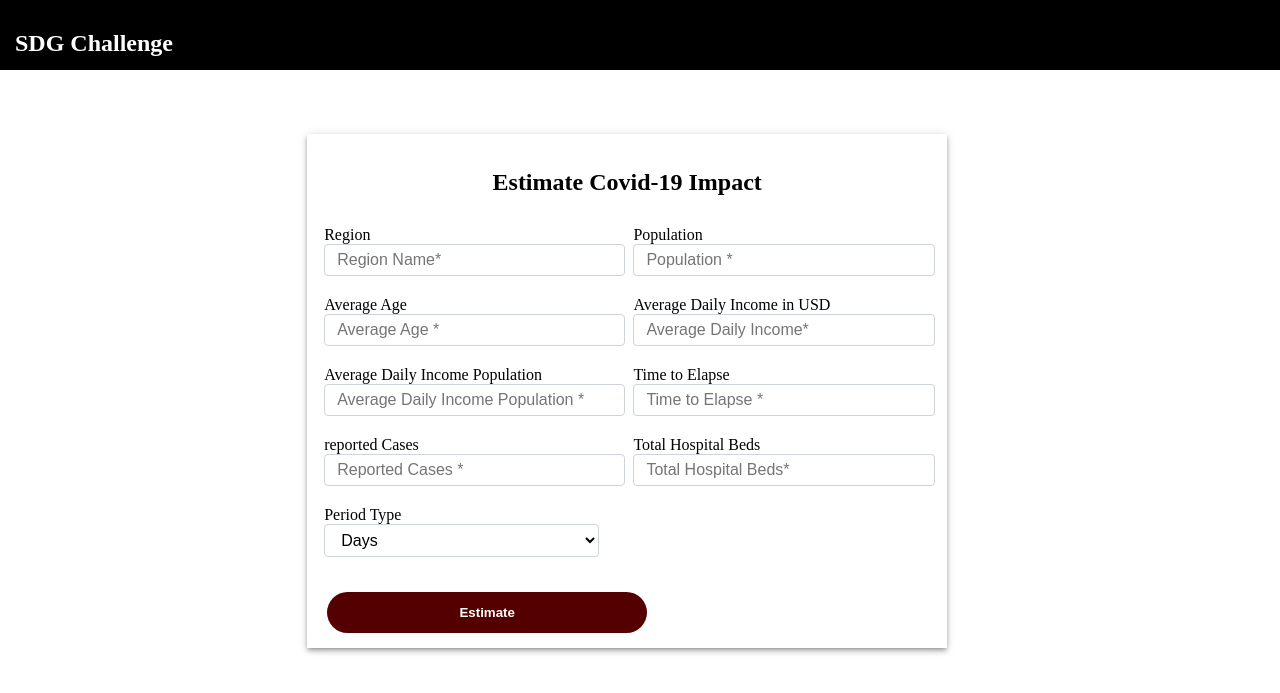
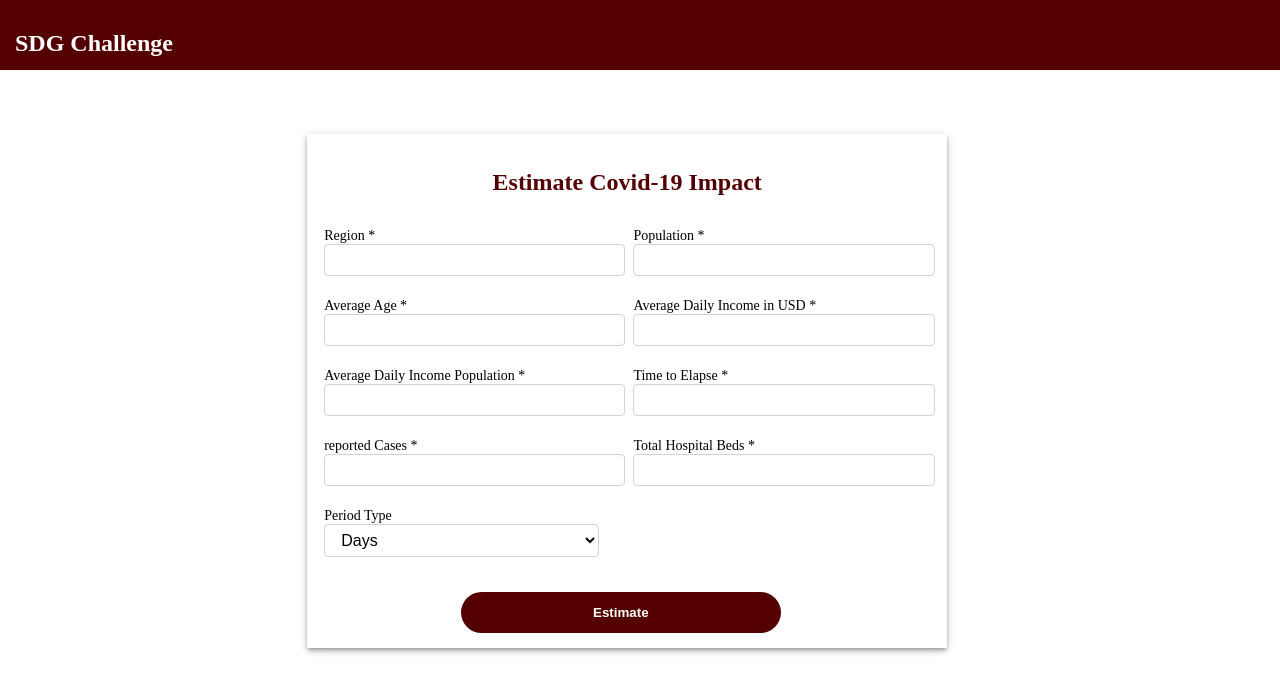
Before and after one commit to Odinaryman/sdg-challenge, a PHP site: page /src/index.html in a window 1280 px wide. Shown: the top 693 px of the page. Run offline with PHP 8.4, Linux system fonts and the light colour scheme.

Commit message:
challenge 4 lighthouse error rectified1

```diff
--- a/src/estimator.php
+++ b/src/estimator.php
@@ -28,7 +28,5 @@ function covid19ImpactEstimator($data)
     $data1['severeImpact']['casesForVentilatorsByRequestedTime']=trunc($data1['severeImpact']['infectionsByRequestedTime']*0.02);
     $data1['impact']['dollarsInFlight']=trunc(($data1['impact']['infectionsByRequestedTime']*$data['region']['avgDailyIncomePopulation']*$data['region']['avgDailyIncomeInUSD'])/$days);
     $data1['severeImpact']['dollarsInFlight']=trunc(($data1['severeImpact']['infectionsByRequestedTime']*$data['region']['avgDailyIncomePopulation']*$data['region']['avgDailyIncomeInUSD'])/$days);
-    return json_encode($data1);
+    return $data1;
 }
-
-echo covid19ImpactEstimator($data);
--- a/src/index.css
+++ b/src/index.css
@@ -10,7 +10,7 @@ body{
     height: auto;
 }
 nav{
-    background-color: black;
+    background-color: #550000;
     height: 50px;
     padding: 10px 15px;
     width: 100%;
@@ -29,6 +29,7 @@ nav h2{
 }
 .main h2{
     text-align: center;
+    color: #550000;
 }
 section{
     float: left;
@@ -84,7 +85,10 @@ section{
     width: 50%;
     cursor: pointer;
     text-align: center;
-    margin-left: 20px;
+    margin-left: 24%;
+}
+label{
+    font-size: 14px;
 }
 
 
--- a/src/index.html
+++ b/src/index.html
@@ -19,36 +19,36 @@
             <h2>Estimate Covid-19 Impact</h2>
             <form action="javascript:;" id="estimator" role="form">
                <div class="form-div-2">
-                   <label for="region">Region</label>
-                   <input id="region" type="text" name="region" placeholder="Region Name*" required data-region="region" value="">
+                   <label for="region">Region *</label>
+                   <input id="region" type="text" name="region" required data-region="region" value="">
                </div>
                 <div class="form-div-2">
-                    <label for="population">Population</label>
-                    <input type="text" placeholder="Population *" id="population" name="population" required data-population="population" value="" />
+                    <label for="population">Population *</label>
+                    <input type="text" id="population" name="population" required data-population="population" value="" />
                 </div>
                 <div class="form-div-2">
-                    <label for="avgAge">Average Age</label>
-                    <input type="text" placeholder="Average Age *" id="avgAge" name="avgAge" required data-average-age="avgAge" value="" />
+                    <label for="avgAge">Average Age *</label>
+                    <input type="text" id="avgAge" name="avgAge" required data-average-age="avgAge" value="" />
                 </div>
                 <div class="form-div-2">
-                    <label for="avgDailyIncomeInUSD">Average Daily Income in USD</label>
-                    <input type="text" placeholder="Average Daily Income*" id="avgDailyIncomeInUSD" name="avgDailyIncomeInUSD" required data-population="avgDailyIncomeInUSD" value="" />
+                    <label for="avgDailyIncomeInUSD">Average Daily Income in USD *</label>
+                    <input type="text" id="avgDailyIncomeInUSD" name="avgDailyIncomeInUSD" required data-population="avgDailyIncomeInUSD" value="" />
                 </div>
                 <div class="form-div-2">
-                    <label for="avgDailyIncomePopulation">Average Daily Income Population</label>
-                    <input type="text" placeholder="Average Daily Income Population *" id="avgDailyIncomePopulation" name="avgDailyIncomePopulation" required data-average-daily-income-population="avgDailyIncomePopulation" value="" />
+                    <label for="avgDailyIncomePopulation">Average Daily Income Population *</label>
+                    <input type="text" id="avgDailyIncomePopulation" name="avgDailyIncomePopulation" required data-average-daily-income-population="avgDailyIncomePopulation" value="" />
                 </div>
                 <div class="form-div-2">
-                    <label for="timeToElapse">Time to Elapse</label>
-                    <input type="text" placeholder="Time to Elapse *" id="timeToElapse" name="timeToElapse" required data-time-to-elapse="timeToElapse" value="" />
+                    <label for="timeToElapse">Time to Elapse *</label>
+                    <input type="text" id="timeToElapse" name="timeToElapse" required data-time-to-elapse="timeToElapse" value="" />
                 </div>
                 <div class="form-div-2">
-                    <label for="reportedCases">reported Cases</label>
-                    <input type="text" placeholder="Reported Cases *" id="reportedCases" name="reportedCases" required data-reported-cases="reportedCases" value="" />
+                    <label for="reportedCases">reported Cases *</label>
+                    <input type="text" id="reportedCases" name="reportedCases" required data-reported-cases="reportedCases" value="" />
                 </div>
                 <div class="form-div-2">
-                    <label for="totalHospitalBeds">Total Hospital Beds</label>
-                    <input type="text" placeholder="Total Hospital Beds*" id="totalHospitalBeds" name="totalHospitalBeds" required data-total-hospital-beds="totalHospitalBeds" value="" />
+                    <label for="totalHospitalBeds">Total Hospital Beds *</label>
+                    <input type="text" id="totalHospitalBeds" name="totalHospitalBeds" required data-total-hospital-beds="totalHospitalBeds" value="" />
                 </div>
                 <div class=" form-div-2" >
                     <label for="periodType">Period Type</label>
```
